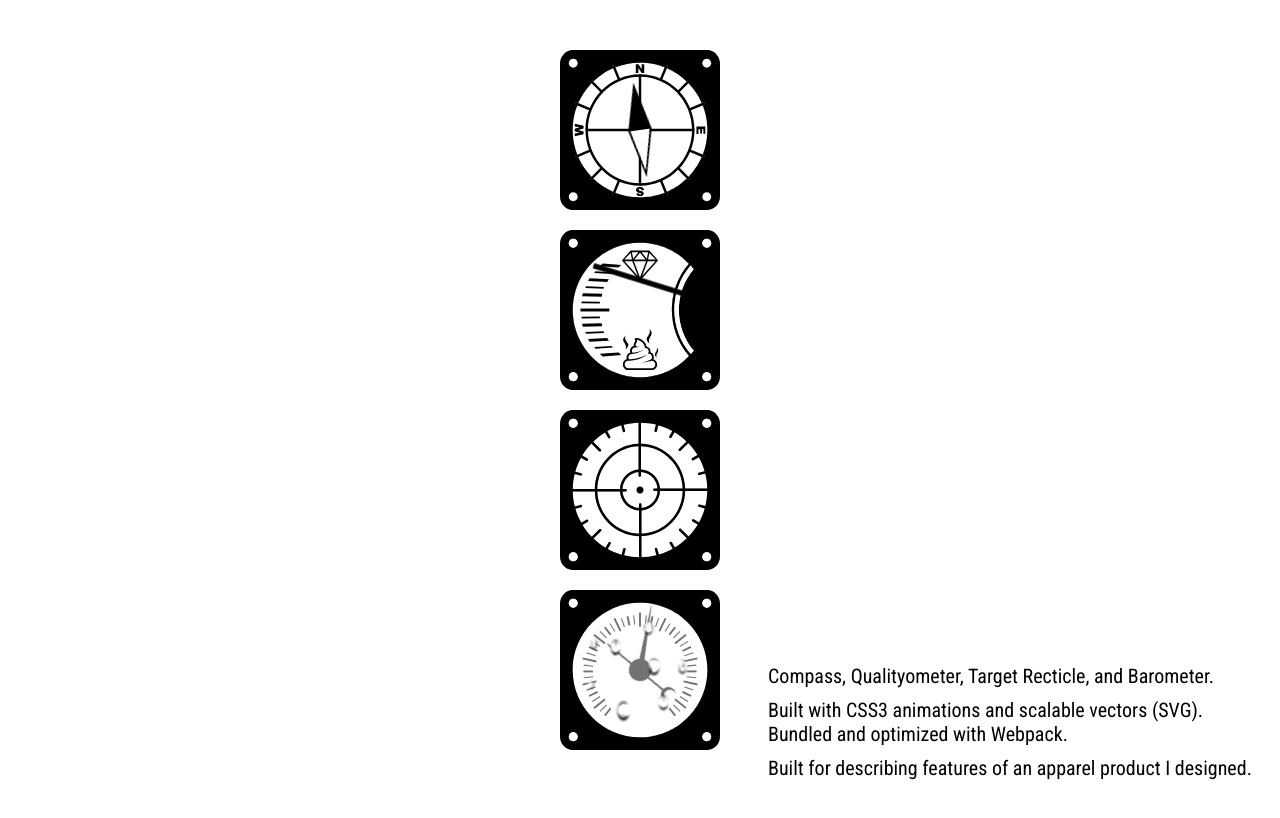
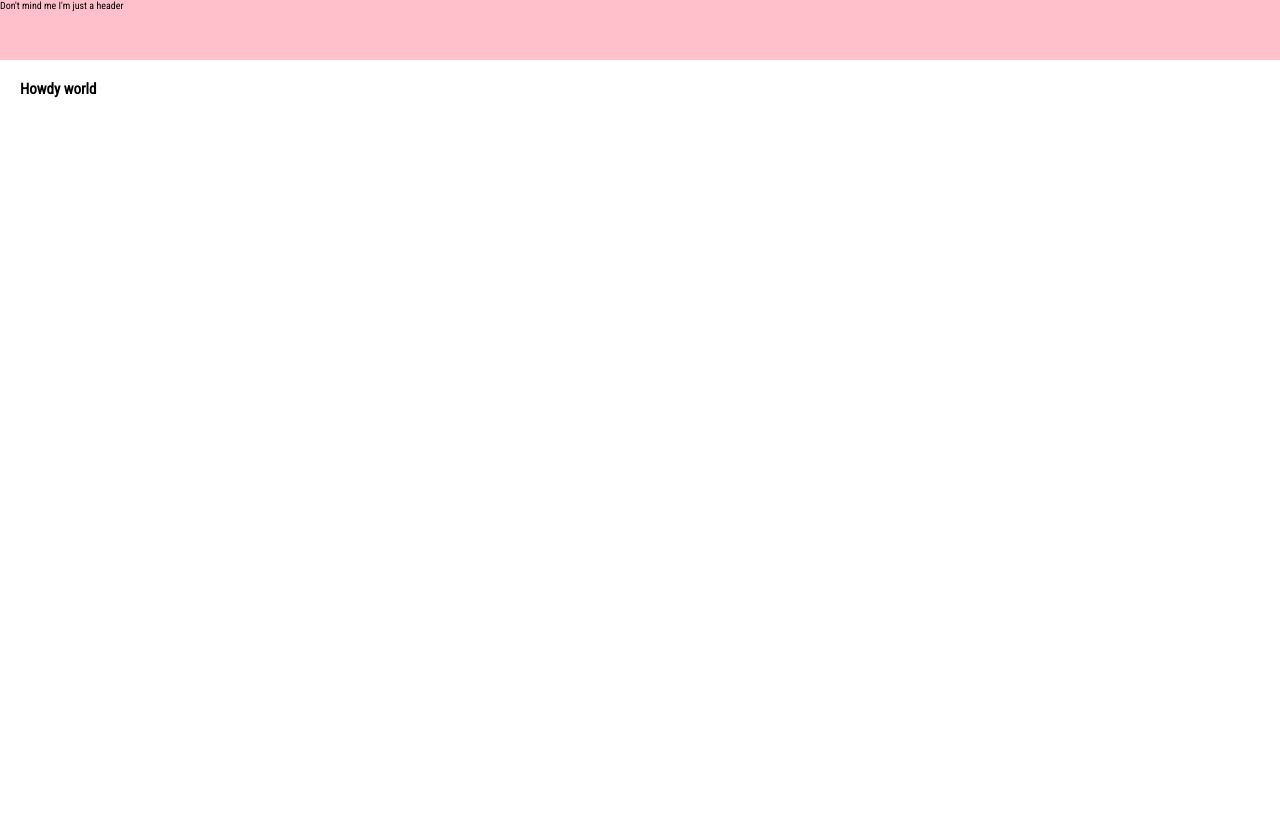
Before and after one commit to franzese/Airship-Gauges, a website built with webpack: page src/index.html in a window 1280 px wide. Built offline with nearby package versions, Linux system fonts and the light colour scheme.

Commit message:
Starting from scratch sorta

```diff
--- a/src/index.html
+++ b/src/index.html
@@ -6,81 +6,11 @@
   <meta name="viewport" content="width=device-width, initial-scale=1">
   <title>Gauge Animations</title>
 </head>
-<body class="non-airship">
+<body>
+  <header>Don't mind me I'm just a header</header>
   <section>
-      <div class="gauge-wrap">
-        <div class="gauge-bezel">
-          <div class="gauge compass">
-            <div class="detail"></div>
-          </div>
-        </div>
-      </div>
-      <div class="gauge-wrap">
-        <div class="gauge-bezel">
-          <div class="gauge quality">
-            <div class="detail"></div>
-          </div>
-        </div>
-      </div>
-      <div class="gauge-wrap">
-        <div class="gauge-bezel">
-          <div class="gauge reticle">
-            <div class="detail"></div>
-            <div class="bg"></div>
-          </div>
-        </div>
-      </div>
-      <div class="gauge-wrap">
-        <div class="gauge-bezel">
-          <div class="gauge barometer">
-            <div class="detail fg"></div>
-            <div class="detail raindrops">
-              <div class=" raindrop-1">
-                <div class="border"></div>
-                <div class="raindrop"></div>
-              </div>
-              <div class=" raindrop-2">
-                <div class="border"></div>
-                <div class="raindrop"></div>
-              </div>
-              <div class=" raindrop-3">
-                <div class="border"></div>
-                <div class="raindrop"></div>
-              </div>
-              <div class=" raindrop-4">
-                <div class="border"></div>
-                <div class="raindrop"></div>
-              </div>
-              <div class=" raindrop-5">
-                <div class="border"></div>
-                <div class="raindrop"></div>
-              </div>
-              <div class=" raindrop-6">
-                <div class="border"></div>
-                <div class="raindrop"></div>
-              </div>
-              <div class=" raindrop-7">
-                <div class="border"></div>
-                <div class="raindrop"></div>
-              </div>
-              <div class=" raindrop-8">
-                <div class="border"></div>
-                <div class="raindrop"></div>
-              </div>
-            </div>
-            <div class="detail fog"></div>
-            <div class="detail moving-needle"></div>
-            <div class="detail fixed-needle"></div>
-            <div class="detail bg"></div>
-          </div>
-        </div>
-      </div>
+    <h1>Howdy world</h1>
   </section>
-  <aside>
-    <p>Compass, Qualityometer, Target Recticle, and Barometer. </p>
-    <p>Built with CSS3 animations and scalable vectors (SVG). Bundled and optimized with Webpack.</p>
-    <p> Built for describing features of an apparel product I designed.</p>
-  </aside>
 </body>
 
 </html>
--- a/src/styles/index.scss
+++ b/src/styles/index.scss
@@ -1,8 +1,7 @@
 @import url('https://fonts.googleapis.com/css?family=Roboto+Condensed');
 @import './variables.scss';
-@import './animations.scss';
-@import './mixins.scss';
-@import './non-airship.scss';
+
+$header-height: 60px;
 
 * {
     margin: 0;
@@ -19,6 +18,12 @@ html {
     x: hidden;
     y: auto;
   };
+}
+
+header {
+  background-color: pink;
+  position: sticky;
+  height: $header-height;
 }
 
 section {
@@ -104,10 +109,8 @@ section {
       }
       // STRATEGIC SEPARATION GAUGE
       &.compass {
-        @include gaugeImg('gauge-compass-bg.svg');
 
         .detail {
-          @include gaugeImg('gauge-compass-detail.svg');
           transform: rotate(-20deg);
           z-index: 1;
           animation: {
@@ -119,10 +122,8 @@ section {
       }
       // QUALITY MATERIALS GAUGE
       &.quality {
-        @include gaugeImg('gauge-quality-bg.svg');
 
         .detail {
-          @include gaugeImg('gauge-quality-detail.svg');
           height: 200%;
           width: 200%;
           top: -50%;
@@ -145,10 +146,8 @@ section {
       }
       // PERFECT FIT GAUGE
       &.reticle {
-        @include gaugeImg('gauge-reticle-bg.svg');
 
         .detail {
-          @include gaugeImg('gauge-reticle-detail.svg');
           opacity: 0.4;
           z-index: -1;
           animation: {
@@ -163,7 +162,6 @@ section {
       &.barometer {
         .detail {
           &.fg {
-            @include gaugeImg('gauge-cover.svg');
             z-index: 5;
           }
 
@@ -171,15 +169,6 @@ section {
             z-index: 4;
             filter: blur(1px) brightness(1.3);
 
-            // @mixin raindrop($i, $height, $top, $left, $bgx, $bgy, $adelay, $shadowblur)
-            @include raindrop('1', 1.39rem, 71.1%, 37.8%, 39.7%, 18.3%, 0.50s, 2.6px);
-            @include raindrop('2', 1.06rem, 66.6%, 63.0%, 49.5%, 13.6%, 0.66s, 2.0px);
-            @include raindrop('3', 1.00rem, 20.7%, 54.0%, 45.7%, 10.8%, 0.75s, 1.7px);
-            @include raindrop('4', 1.06rem, 32.4%, 33.3%, 49.5%, 13.6%, 1.00s, 2.0px);
-            @include raindrop('5', 0.76rem, 31.5%, 19.8%, 52.3%, 8.2%, 1.30s, 1.1px);
-            @include raindrop('6', 1.17rem, 44.1%, 56.7%, 43.0%, 22.1%, 1.60s, 2.3px);
-            @include raindrop('7', 0.64rem, 57.6%, 18.9%, 50.8%, 11.6%, 1.70s, 0.8px);
-            @include raindrop('8', 1.03rem, 45.0%, 74.7%, 39.4%, 10.1%, 2.20s, 1.7px);
           }
 
           &.fog {
@@ -202,13 +191,11 @@ section {
           }
 
           &.fixed-needle {
-            @include gaugeImg('gauge-barometer-fixed-needle.svg');
             transform: rotate(40deg);
             z-index: 0;
           }
 
           &.moving-needle {
-            @include gaugeImg('gauge-barometer-moving-needle.svg');
             z-index: 0;
             animation: {
               name: gauge-barometer-needle-animation;
@@ -221,7 +208,6 @@ section {
           }
 
           &.bg {
-            @include gaugeImg('gauge-barometer-detail.svg');
             background: {
               size: 94%;
               position: center;
```
Also changed, not shown: docs/airship.html (deleted, +0 -1 lines), docs/index.html (deleted, +0 -1 lines), docs/bundle.css (deleted), docs/src/images/gauge-barometer-detail.svg (deleted), docs/src/images/gauge-barometer-fixed-needle.svg (deleted), docs/src/images/gauge-barometer-moving-needle.svg (deleted), docs/src/images/gauge-barometer-raindrop.png (deleted), docs/src/images/gauge-compass-bg.svg (deleted), docs/src/images/gauge-compass-detail.svg (deleted), docs/src/images/gauge-cover.svg (deleted), docs/src/images/gauge-quality-bg.svg (deleted), docs/src/images/gauge-quality-detail.svg (deleted), docs/src/images/gauge-reticle-bg.svg (deleted), docs/src/images/gauge-reticle-detail.svg (deleted), 4 other files.
